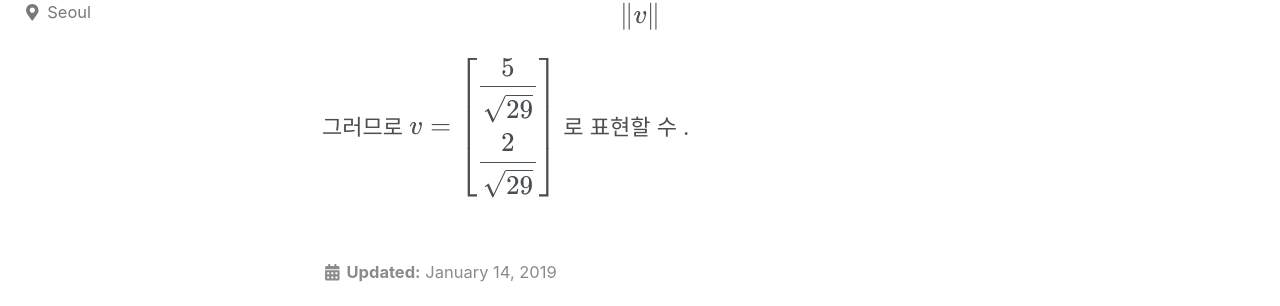
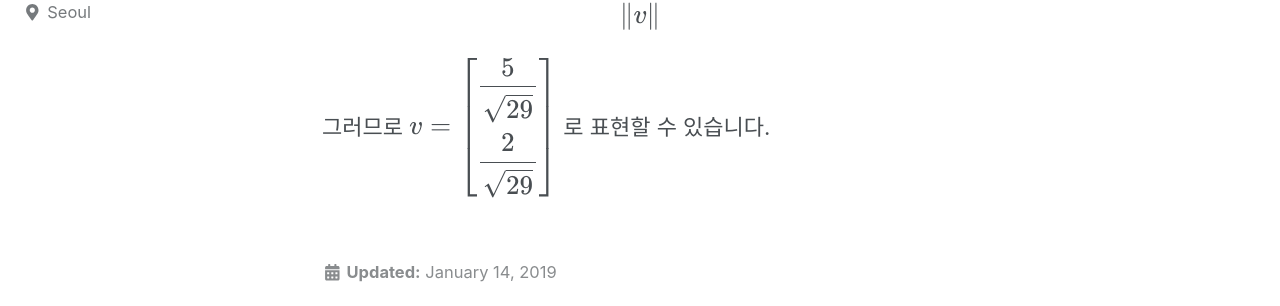
Before and after one commit to arisongha/hansololee.github.io, a Jekyll site: the page built from _posts/2019-01-14-eigenvalue.md, in a window 1280 px wide and 900 px high, scrolled down 1551 px. Shown: the part 147-453 px from the top of the window. Built offline with Jekyll 4.4.1, drawn with Linux system fonts in a browser that asks for light colours; cached includes are drawn as plain includes; nearby versions of some CDN libraries; formulas are drawn with MathJax 3.

Commit message:
Update 2019-01-14-eigenvalue.md

```diff
--- a/_posts/2019-01-14-eigenvalue.md
+++ b/_posts/2019-01-14-eigenvalue.md
@@ -89,4 +89,4 @@ v=
 \dfrac{{2}}{\sqrt{29}}
 \end{bmatrix}
 $$
-로 표현할 수 .
+로 표현할 수 있습니다.
```
